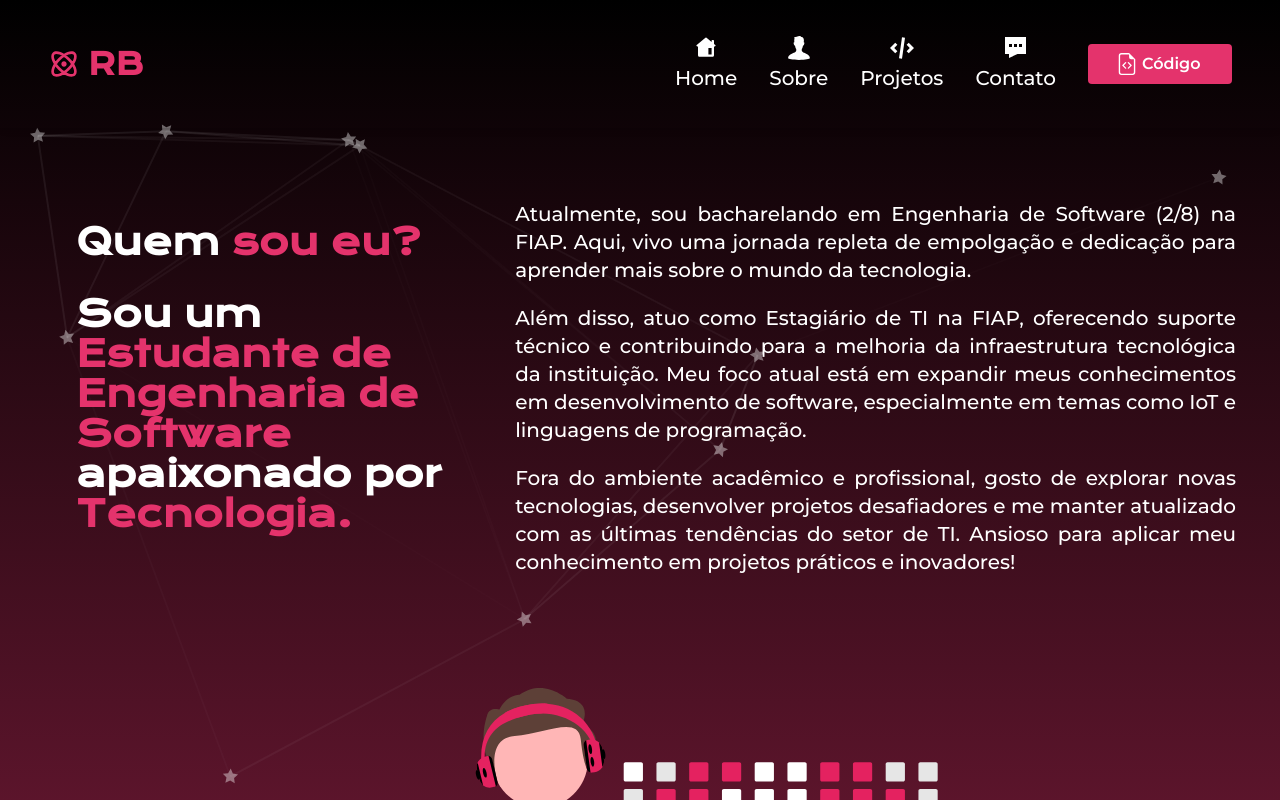
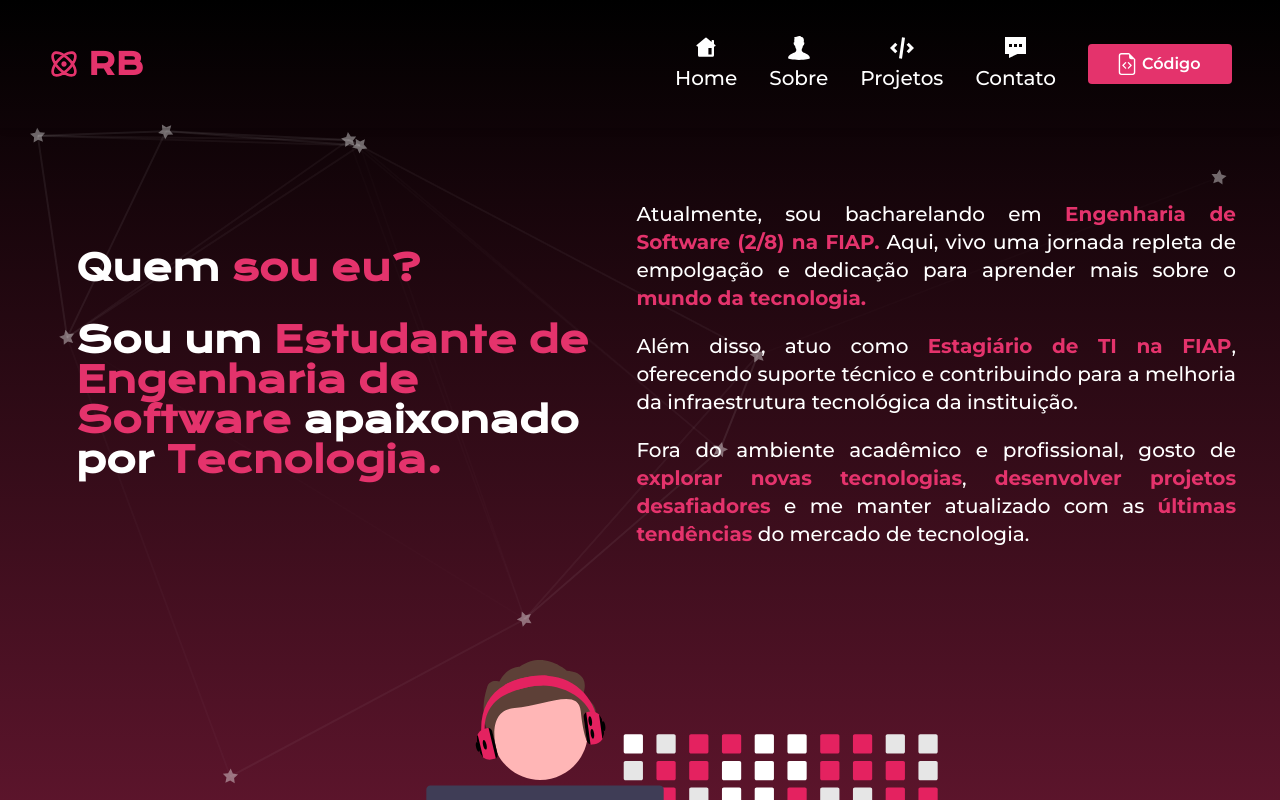
Before and after one commit to ryanbritodev/portfolio-react, a React (Vite) app: page /sobre in a window 1280 px wide. Shown: the top 800 px of the page. Built offline with nearby package versions, Linux system fonts and the light colour scheme.

Commit message:
Atualização dos Textos

```diff
--- a/src/components/About/About.jsx
+++ b/src/components/About/About.jsx
@@ -73,13 +73,13 @@ const About = () => {
               }}
             >
               <p className="text-justify text-white text-lg lg:text-xl font-montserrat font-medium mb-5 flex-wrap">
-                Atualmente, sou bacharelando em Engenharia de Software (2/8) na FIAP. Aqui, vivo uma jornada repleta de empolgação e dedicação para aprender mais sobre o mundo da tecnologia.
+                Atualmente, sou bacharelando em <span className="text-fiap font-bold">Engenharia de Software (2/8) na FIAP.</span> Aqui, vivo uma jornada repleta de empolgação e dedicação para aprender mais sobre o <span className="text-fiap font-bold">mundo da tecnologia.</span>
               </p>
               <p className="text-justify text-white text-lg lg:text-xl font-medium font-montserrat mb-5 flex-wrap">
-                Além disso, atuo como Estagiário de TI na FIAP, oferecendo suporte técnico e contribuindo para a melhoria da infraestrutura tecnológica da instituição. Meu foco atual está em expandir meus conhecimentos em desenvolvimento de software, especialmente em temas como IoT e linguagens de programação.
+                Além disso, atuo como <span className="text-fiap font-bold">Estagiário de TI na FIAP</span>, oferecendo suporte técnico e contribuindo para a melhoria da infraestrutura tecnológica da instituição.
               </p>
               <p className="text-justify text-white text-lg lg:text-xl font-montserrat font-medium mb-5 flex-wrap">
-                Fora do ambiente acadêmico e profissional, gosto de explorar novas tecnologias, desenvolver projetos desafiadores e me manter atualizado com as últimas tendências do setor de TI. Ansioso para aplicar meu conhecimento em projetos práticos e inovadores!
+                Fora do ambiente acadêmico e profissional, gosto de <span className="text-fiap font-bold">explorar novas tecnologias</span>, <span className="text-fiap font-bold">desenvolver projetos desafiadores</span> e me manter atualizado com as <span className="text-fiap font-bold">últimas tendências</span> do mercado de tecnologia.
               </p>
             </motion.div>
           </div>
@@ -104,7 +104,7 @@ const About = () => {
             <img
               src={RyanCode}
               alt="Ryan codando"
-              className="w-full max-w-screen-xl md:w-3/4 lg:w-1/2"
+              className="w-96 max-w-screen-xl md:w-2/4 lg:w-1/2"
             />
           </motion.div>
           <div className="text-bold text-white text-3xl mt-10">
--- a/src/components/Contact/Contact.jsx
+++ b/src/components/Contact/Contact.jsx
@@ -26,7 +26,7 @@ const Contact = () => {
   return (
     <div className="min-h-screen max-w-5xl mx-auto mt-48 lg:mt-56 md:mt-52">
         <div className="text-center mb-20 md:mb-32">
-        <h1 className="font-krona font-semibold text-white text-3xl mb-5 px-3">
+        <h1 className="font-krona font-semibold text-fiap text-3xl mb-5 px-3">
           ONDE ME ENCONTRAR
         </h1>
         <p className="text-lg font-montserrat text-white font-medium mb-6">
--- a/src/components/Home/Home.jsx
+++ b/src/components/Home/Home.jsx
@@ -29,16 +29,16 @@ function Home() {
             <div className="text-xl w-full md:w-1/2">
                 <h1 className="text-xl text-center font-krona mb-10 text:text-2xl md:text-3xl">UM POUCO MAIS <span className="text-fiap">SOBRE MIM</span></h1>
                 <p className="font-montserrat font-medium mb-6 text-sm md:text-md lg:text-2xl text-justify">
-                    Nascido e criado em <span className="text-fiap font-bold">Santo André/SP</span>, tenho 19 anos e atuo como Estagiário de TI e Estudante de Engenharia de Software na <span className="text-fiap font-bold">FIAP.</span>
+                    Desde que comecei a programar, <span className="text-fiap font-bold"> me apaixonei pelo universo da tecnolgia </span> e estou sempre aprendendo coisas novas, ou pelo menos tentando... 😅
                 </p>
                 <p className="font-montserrat font-medium mb-6 text-sm md:text-md lg:text-2xl text-justify">
-                    Atualmente estou no <span className="text-fiap font-bold">2° semestre</span> e sempre busco aprender e aprimorar minhas habilidades no Mundo da <span className="text-fiap font-bold">tecnologia.</span>
+                    Atualmente estou aprendendo um pouco mais sobre <span className="text-fiap font-bold">Python, React JS e C++. 💪🏻</span>
                 </p>
                 <p className="font-montserrat font-medium mb-6 text-sm md:text-md lg:text-2xl text-justify">
-                    Um dos meus maiores interesses é o <span className="text-fiap font-bold">Desenvolvimento de Sistemas IoT (Internet of Things)</span>, pois acredito que essa tecnologia pode transformar o modo como interagimos com o mundo à nossa volta.
+                    Um dos meus maiores interesses é o <span className="text-fiap font-bold">Desenvolvimento de Sistemas IoT (Internet of Things)</span>, pois acredito que essa tecnologia pode transformar o modo como interagimos com o mundo à nossa volta. 💡
                 </p>
                 <p className="font-montserrat font-medium text-sm md:text-md lg:text-2xl text-justify">
-                    Além da <span className="text-fiap font-bold">programação</span>, adoro ouvir <span className="text-fiap font-bold">rock</span> e <span className="text-fiap font-bold">jogar videogame</span> nas horas vagas, o que sempre me inspira a ser criativo e focado nos projetos que estou desenvolvendo.
+                    Além da <span className="text-fiap font-bold">programação</span>, adoro ouvir <span className="text-fiap font-bold">rock</span> e <span className="text-fiap font-bold">jogar videogame</span> nas horas vagas, o que sempre me inspira a ser criativo e focado nos projetos que estou desenvolvendo. 🤟🏻
                 </p>
             </div>
             <div className="flex justify-end mt-10 md:mt-0 md:w-1/2 pl-6">
```
